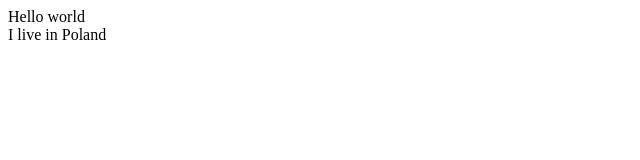
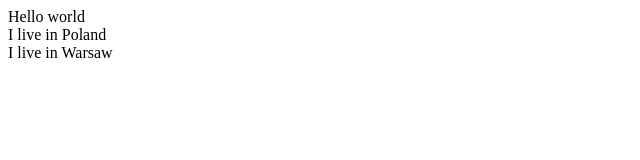
Before and after one commit to ErmekKanybekov/demoapp, a plain HTML site: page index.html in a window 1280 px wide. Shown: the whole page, without its empty margins (0-640 px from the left). Drawn offline with Linux system fonts and the light colour scheme.

Commit message:
i added footer

```diff
--- a/index.html
+++ b/index.html
@@ -9,5 +9,6 @@
 <body>
     <header>Hello world</header>
     <section>I live in Poland</section>
+    <footer>I live in Warsaw</footer>
 </body>
 </html>
```
